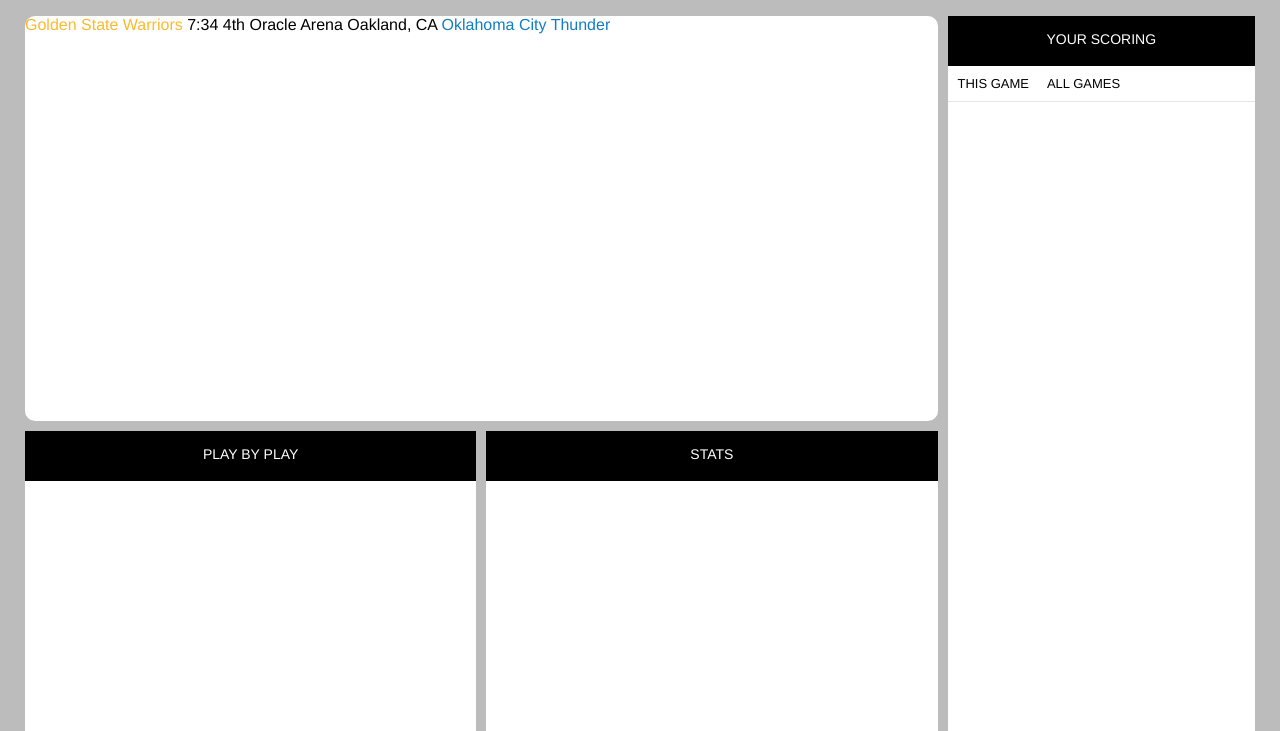
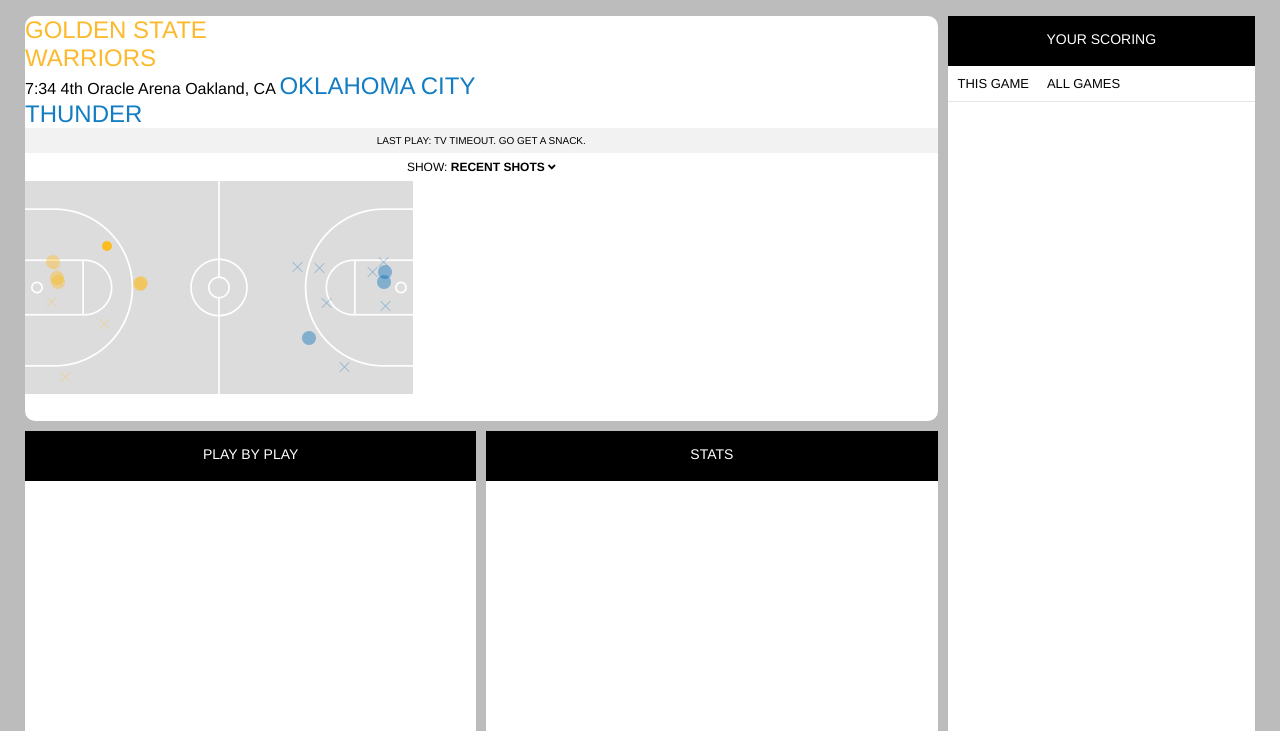
Before and after one commit to rawaid/fd, a website: page public/index.html in a window 1280 px wide. Shown: the part 69-800 px from the top of the page. Drawn offline with Linux system fonts and the light colour scheme.

Commit message:
shotchart container progress

```diff
--- a/public/index.html
+++ b/public/index.html
@@ -18,7 +18,7 @@
       <header class="global-header">
         <div class="global-header__container">
           <section class="logo-container">
-              <a href="/"><img class="logo" src="../img/logo.png"/></a>
+              <a href="/"><img class="logo" src="../img/logo.png" alt="FanDuel Logo"/></a>
           </section>
 
           <nav class="primary-nav">
@@ -54,8 +54,8 @@
     <div class="shotchart-container">
       <div class="shotchart-container__header">
         <span class="shotchart-container__header--away">
-          <span>Golden State</span>
-          <span>Warriors</span>
+          <span class="shotchart-container__awayCity">Golden State</span>
+          <span class="shotchart-container__awayTeam">Warriors</span>
         </span>
 
         <span class="shotchart-container__header--info">
@@ -65,9 +65,32 @@
         </span>
 
         <span class="shotchart-container__header--home">
-            <span>Oklahoma City</span>
-            <span>Thunder</span>
+            <span class="shotchart-container__homeCity">Oklahoma City</span>
+            <span class="shotchart-container__homeTeam">Thunder</span>
           </span>
+      </div>
+
+      <div class="shotchart-container__spacer">
+        Last Play: TV Timeout. Go get a snack.
+      </div>
+
+      <div class="shotchart-container__content">
+        <div class="shotchart-container__toggle">
+          Show: <span class="shotchart-container__toggle--selected">Recent Shots <i class="fas fa-angle-down"></i></span>
+        </div>
+
+        <div class="shotchart-container__awayStats">
+
+        </div>
+
+        <div class="shotchart-container__shotchart">
+          <img src="../img/shotchart.png" alt="Warriors vs Thunder Shotchart"/>
+        </div>
+
+        <div class="shotchart-container__homeStats">
+
+        </div>
+
       </div>
     </div>
 
--- a/scss/styles.scss
+++ b/scss/styles.scss
@@ -7,6 +7,7 @@
 $container-header: #000000;
 $white: #fff;
 $border: #e5e5e5;
+$spacer: #f2f2f2;
 
 
 $main-font: 'Gotham', 'Helvetica', 'Arial', sans-serif;
@@ -136,6 +137,45 @@
    &__header--home {
      color:$thunder;
    }
+
+   &__awayCity,
+   &__awayTeam,
+   &__homeCity,
+   &__homeTeam {
+     font-size: 1.5em;
+     text-transform: uppercase;
+   }
+
+   &__awayCity,
+   &__homeCity {
+     font-weight: 200;
+   }
+
+   &__awayTeam,
+   &__homeTeam {
+     font-weight: 400;
+     display: block;
+   }
+
+   &__spacer {
+     background: $spacer;
+     padding: 7px;
+     display: block;
+     text-transform: uppercase;
+     font-size: 10px;
+     text-align: center;
+   }
+
+   &__toggle {
+     text-align: center;
+     text-transform: uppercase;
+     font-size: 12px;
+     padding: 7px;
+
+     &--selected {
+       font-weight: bold;
+     }
+   }
  }
 
  .scoring-container {
@@ -193,7 +233,8 @@
  }
 
  @media (max-width: 641px) {
-   .content {
+   .content,
+   .inside-left {
      flex-direction: column;
    }
  }
```
Also changed, not shown: partials/header.html (+1 -1 lines), partials/indexbody.html (+27 -4 lines), public/about.html (+1 -1 lines), public/contact.html (+1 -1 lines), css/styles.css, img/shotchart.png (added), public/css/styles.css, public/img/shotchart.png (added).
